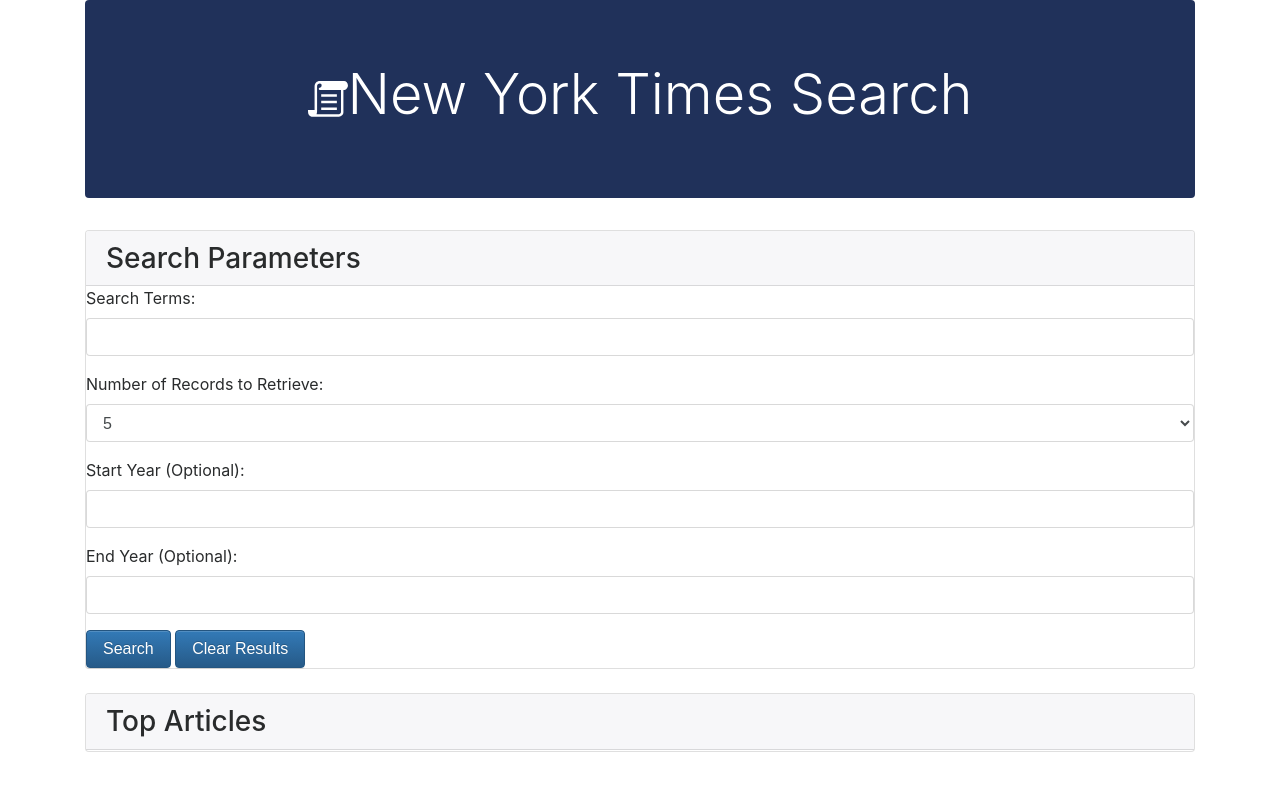
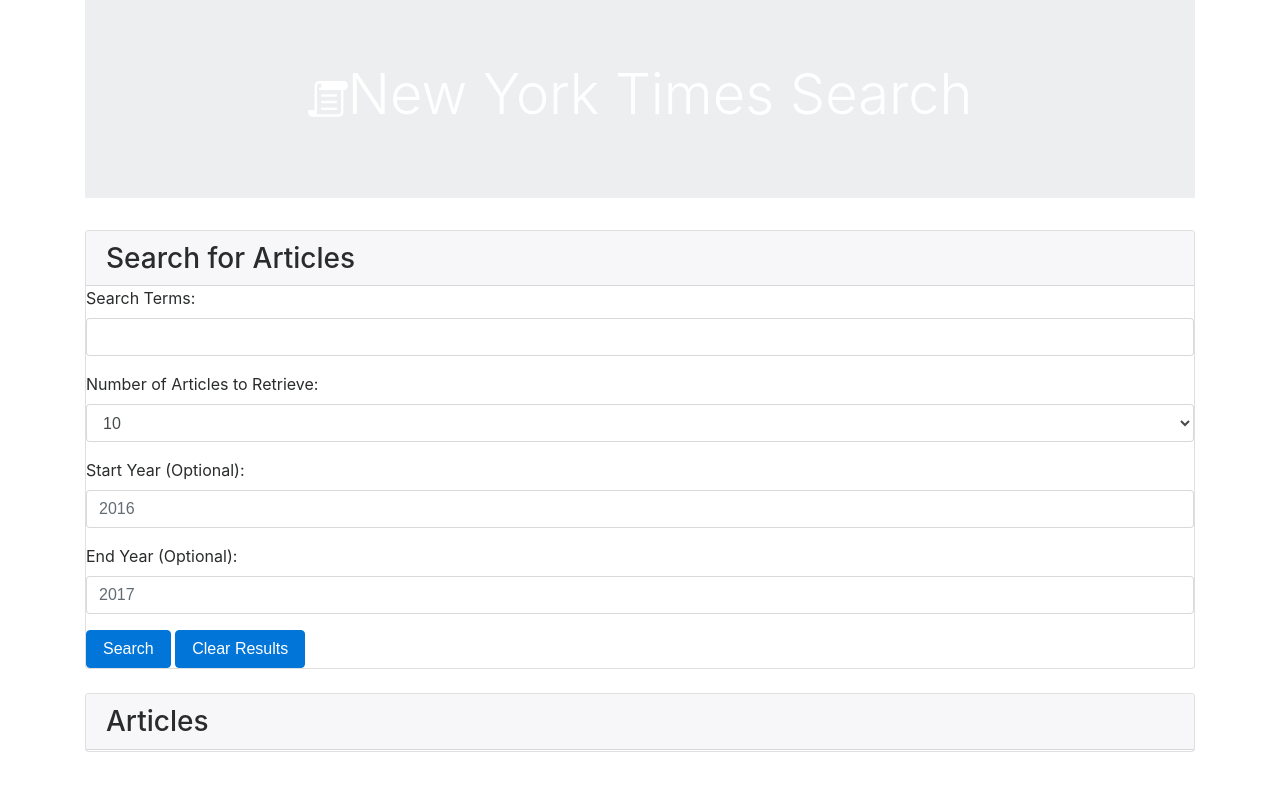
Before and after one commit to chrishutch/NYTimes-Search, a plain HTML site: page index.html in a window 1280 px wide. Drawn offline with nearby package versions, Linux system fonts and the light colour scheme.

Commit message:
Changed font sizes, styles and colors. Added snippet of the article

```diff
--- a/css/style.css
+++ b/css/style.css
@@ -6,3 +6,9 @@
   text-align: center;
   color:#FFF;
 }
+.well{
+	margin-bottom: 15px;
+	padding: 10px 0px 10px 5px;
+	border: 2px solid grey;
+	background-color: #F7F7F8;
+}
--- a/index.html
+++ b/index.html
@@ -4,7 +4,6 @@
     <!-- Required meta tags -->
     <meta charset="utf-8">
     <meta name="viewport" content="width=device-width, initial-scale=1, shrink-to-fit=no">
-
     <!-- Bootstrap CSS -->
     <link rel="stylesheet" href="https://maxcdn.bootstrapcdn.com/bootstrap/4.0.0-beta.3/css/bootstrap.min.css" integrity="sha384-Zug+QiDoJOrZ5t4lssLdxGhVrurbmBWopoEl+M6BdEfwnCJZtKxi1KgxUyJq13dy" crossorigin="anonymous">
     <link href="css/style.css" rel="stylesheet" type="text/css">
@@ -19,7 +18,7 @@
         </div>
       </div>
       <div class="card">
-          <h3 class="card-header primary-color white-text">Search Parameters</h3>
+          <h3 class="card-header primary-color white-text">Search for Articles</h3>
           <div class="card-body">
             <div class="row">
               <div class="col-md-12">
@@ -29,9 +28,14 @@
                     <input type="search" class="form-control" id="searchTerm" placeholder="">
                   </div>
                   <div class="form-group">
-                    <label for="exampleInputPassword1">Number of Records to Retrieve:</label>
+                    <label for="exampleInputPassword1">Number of Articles to Retrieve:</label>
                     <select id="inputState" class="form-control">
-                      <option selected>5</option>
+                      <option selected>10</option>
+                      <option>9</option>
+                      <option>8</option>
+                      <option>7</option>
+                      <option>6</option>
+                      <option>5</option>
                       <option>4</option>
                       <option>3</option>
                       <option>2</option>
@@ -40,11 +44,11 @@
                   </div>
                   <div class="form-group">
                     <label for="exampleInputstartYear">Start Year (Optional):</label>
-                    <input type="search" class="form-control" id="startYear" placeholder="">
+                    <input type="search" class="form-control" id="startYear" placeholder="2016">
                   </div>
                   <div class="form-group">
                     <label for="exampleInputendYear">End Year (Optional):</label>
-                    <input type="search" class="form-control" id="endYear" placeholder="">
+                    <input type="search" class="form-control" id="endYear" placeholder="2017">
                   </div>
                   <button type="submit" class="btn btn-primary" id="searchButton">Search</button>
                   <button type="submit" class="btn btn-primary" id="clearResults">Clear Results</button>
@@ -54,29 +58,23 @@
           </div>
       </div>
       <br>
-      <div class="card" id="articles">
-          <h3 class="card-header primary-color white-text" id="searchHeading">Top Articles</h3>
+      <div class="card">
+          <h3 class="card-header primary-color white-text">Articles</h3>
           <div class="card-body">
             <div class="row">
               <div class="col-md-12">
-                <panel>
-
-
+                <panel id="articles">
                </panel>
               </div>
             </div>
           </div>
       </div>
     </div>
-    <!-- Optional JavaScript -->
     <!-- jQuery first, then Popper.js, then Bootstrap JS -->
     <script src="https://cdnjs.cloudflare.com/ajax/libs/jquery/3.2.1/jquery.min.js"></script>
     <script src="https://cdnjs.cloudflare.com/ajax/libs/popper.js/1.12.9/umd/popper.min.js" integrity="sha384-ApNbgh9B+Y1QKtv3Rn7W3mgPxhU9K/ScQsAP7hUibX39j7fakFPskvXusvfa0b4Q" crossorigin="anonymous"></script>
-    <!-- Optional theme -->
-    <link rel="stylesheet" href="https://maxcdn.bootstrapcdn.com/bootstrap/3.3.7/css/bootstrap-theme.min.css" integrity="sha384-rHyoN1iRsVXV4nD0JutlnGaslCJuC7uwjduW9SVrLvRYooPp2bWYgmgJQIXwl/Sp" crossorigin="anonymous">
-
-    <!-- Latest compiled and minified JavaScript -->
-    <script src="https://maxcdn.bootstrapcdn.com/bootstrap/3.3.7/js/bootstrap.min.js" integrity="sha384-Tc5IQib027qvyjSMfHjOMaLkfuWVxZxUPnCJA7l2mCWNIpG9mGCD8wGNIcPD7Txa" crossorigin="anonymous"></script>
+    <link rel="stylesheet" href="https://maxcdn.bootstrapcdn.com/bootstrap/4.0.0-beta.3/css/bootstrap.min.css" integrity="sha384-Zug+QiDoJOrZ5t4lssLdxGhVrurbmBWopoEl+M6BdEfwnCJZtKxi1KgxUyJq13dy" crossorigin="anonymous">
+    <script src="https://maxcdn.bootstrapcdn.com/bootstrap/4.0.0-beta.3/js/bootstrap.min.js" integrity="sha384-a5N7Y/aK3qNeh15eJKGWxsqtnX/wWdSZSKp+81YjTmS15nvnvxKHuzaWwXHDli+4" crossorigin="anonymous"></script>
     <script type="text/javascript" src="js/app.js"></script>
   </body>
 </html>
--- a/js/app.js
+++ b/js/app.js
@@ -23,10 +23,14 @@
 			}).then(function(result) {
 			  console.log(result);
 			  for (var i = 0; i < result.response.docs.length; i++){
+			  	var well = $('<div>');
 			  	var html = $('<a>');
+			  	well.addClass('well well-lg');
 			  	html.attr('href',result.response.docs[i].web_url);
 			  	html.text(result.response.docs[i].headline.main);
-			  	$('#articles').append(html);
+			  	well.append(html);
+			  	$('#articles').append(well.append(html));
+			  	console.log(html);
 			  	console.log(result.response.docs[i].web_url);
 			  	console.log(result.response.docs[i].headline.main);
 			  	console.log(result.response.docs[i].pub_date);
```
